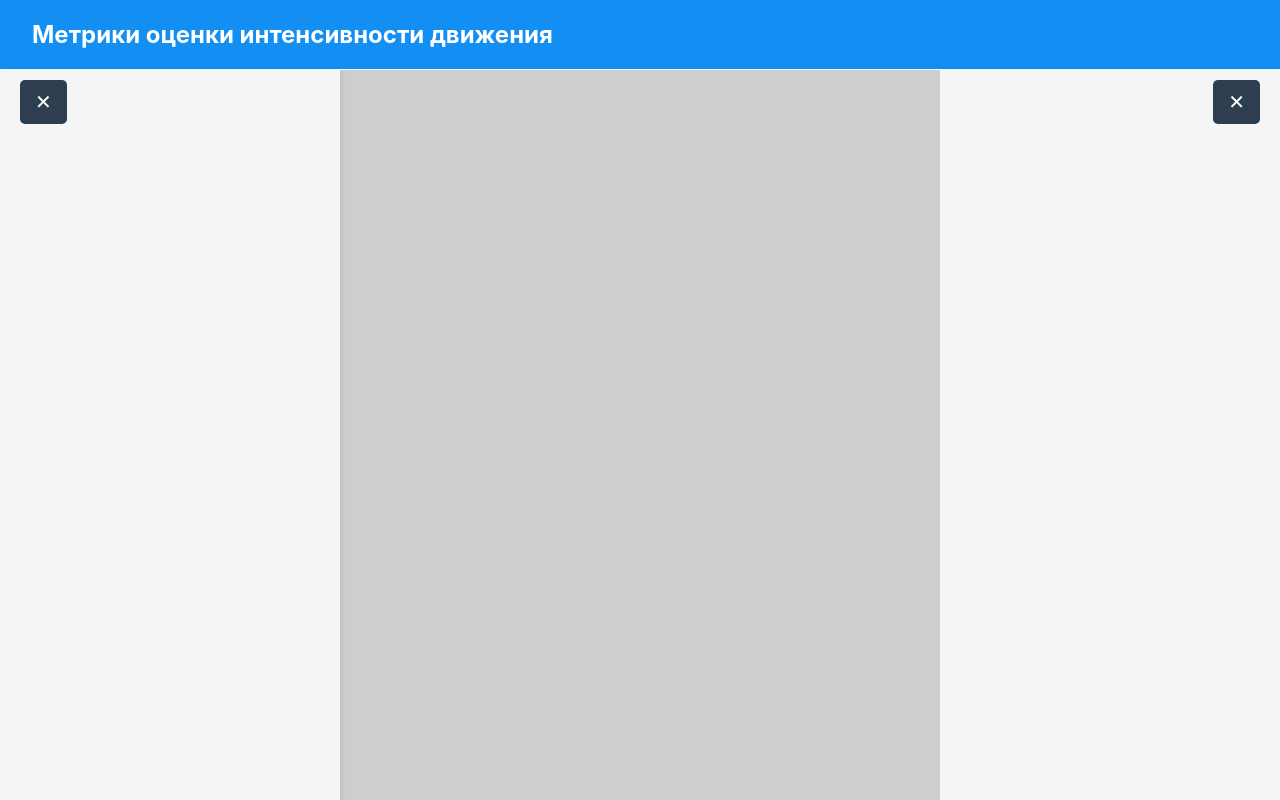
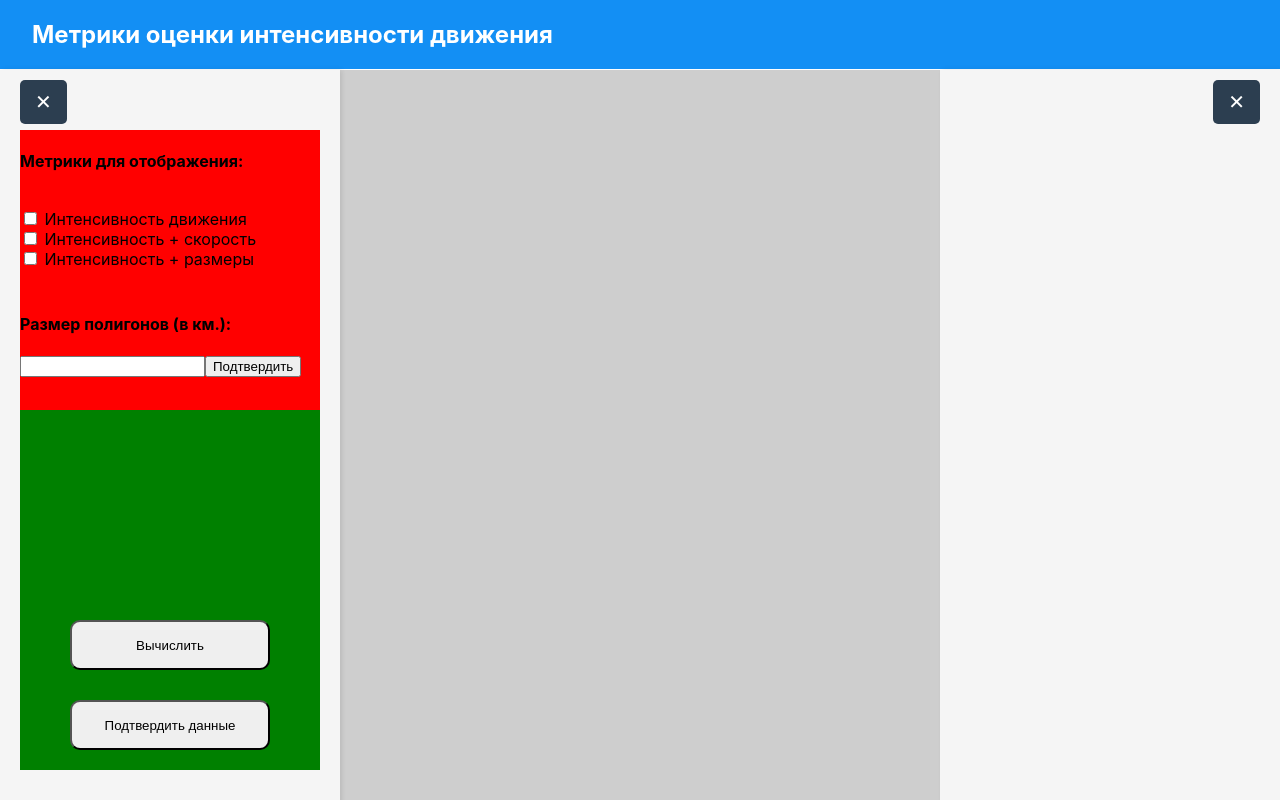
Before and after one commit to DepartmentOfSoftwareEngineeringFEFU/B9122-09.03.04-Kiselev_Pavel-Metriki_Intensivnosti, a React (Create React App) app in the folder marine_traffic/frontend/: page / in a window 1280 px wide. Built offline with nearby package versions, Linux system fonts and the light colour scheme.

Commit message:
Left Panel

```diff
--- a/marine_traffic/frontend/src/App.js
+++ b/marine_traffic/frontend/src/App.js
@@ -7,7 +7,38 @@ function App() {
   return (
     <div className="App">
       <Header />
-      <Panel hidari={true}></Panel>
+      <Panel hidari={true}><div style= {{backgroundColor: 'red',
+        width: '100%', height: '35%', overflowY: 'auto'
+      }}>
+        <h4>Метрики для отображения:</h4>
+        <form style={{
+          height: '100px',
+          overflowY: 'auto',
+        }}>
+          <p>
+            <input type='checkbox'/> Интенсивность движения<br/>
+            <input type='checkbox'/> Интенсивность + скорость<br/>
+            <input type='checkbox'/> Интенсивность + размеры
+          </p>
+        </form>
+
+        <h4>Размер полигонов (в км.):</h4>
+        <form>
+          <input/>
+          <button>Подтвердить</button>
+        </form>
+      </div>
+
+      <div style={{backgroundColor: 'green', width: '100%', height: '45%',
+        display: 'flex', flexDirection: 'column', justifyContent: 'flex-end',
+        alignItems: 'center'
+      }}>
+        <button style={{width: '200px', height: '50px',
+          borderRadius: '10px', margin: '10px'
+        }}>Вычислить</button>
+        <button style={{width: '200px', height: '50px',
+          borderRadius: '10px', margin: '20px'}}>Подтвердить данные</button>
+      </div></Panel>
       <Panel hidari={false}></Panel>
     </div>
   );
--- a/marine_traffic/frontend/src/components/Panel.js
+++ b/marine_traffic/frontend/src/components/Panel.js
@@ -62,9 +62,11 @@ const Panel = (props) => {
                     transition: 'transform 0.3s ease-in-out',
                     zIndex: 1001,
                     padding: '60px 20px 20px 20px',
+                    overflowY: 'auto'
                 }}
             >
                 {/* Здесь пока ничего нет */}
+                {props.children}
             </div>
         </>
     );
```
